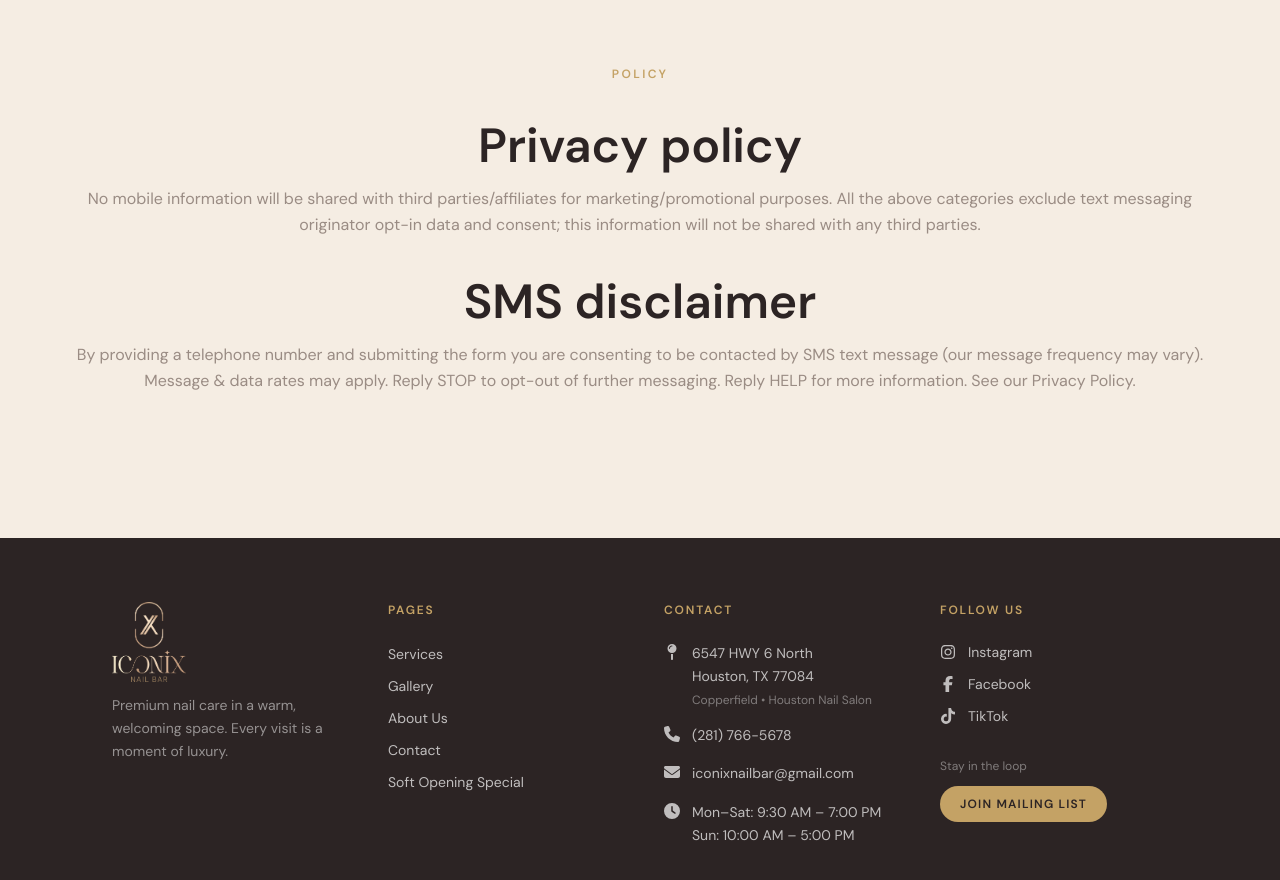
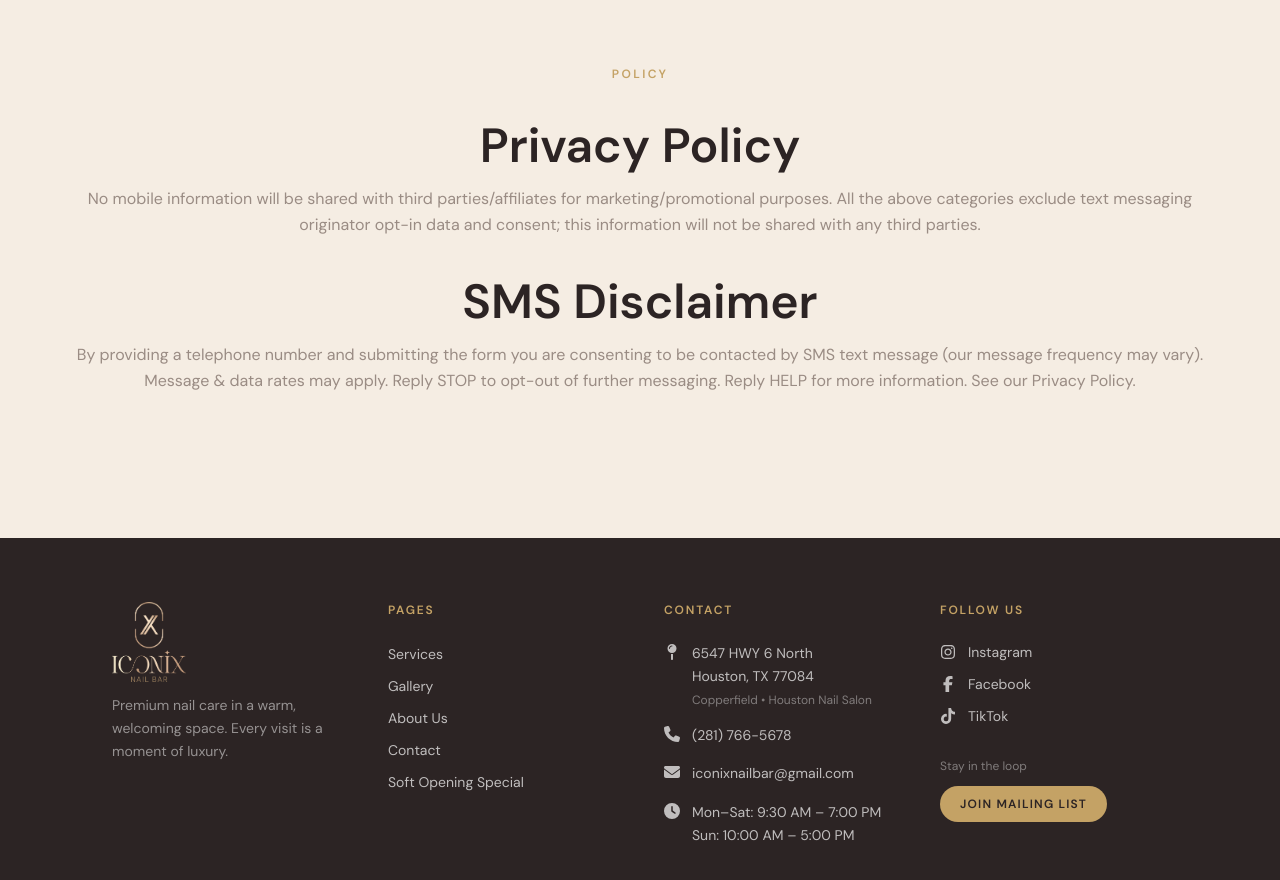
Before and after one commit to tridps126/iconixnailbar, a Next.js app: page / in a window 1280 px wide. Shown: the part 4180-5060 px from the top of the page. Built offline with nearby package versions, Linux system fonts and the light colour scheme.

Commit message:
update policy on homepage

```diff
--- a/src/app/page.tsx
+++ b/src/app/page.tsx
@@ -393,7 +393,7 @@ export default function Home() {
             <motion.div variants={fadeUp} className="text-center mb-12">
               <SectionLabel text="Policy" />
               <h2 className="font-display text-4xl md:text-5xl text-charcoal font-semibold mt-10">
-                Privacy policy
+                Privacy Policy
               </h2>
 
               <motion.p
@@ -404,7 +404,7 @@ export default function Home() {
               </motion.p>
 
               <h2 className="font-display text-4xl md:text-5xl text-charcoal font-semibold">
-                SMS disclaimer
+                SMS Disclaimer
               </h2>
 
               <motion.p
```
